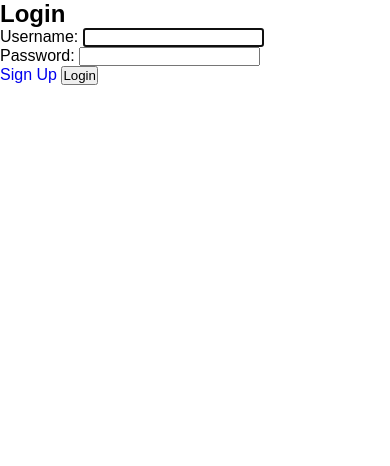
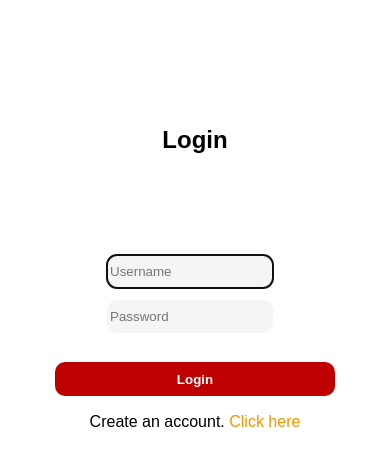
Before and after one commit to TimurRakhmanov/Group2_Project, a Django app: page /account/login/ in a window 390 px wide. Shown: the part 38-504 px from the top of the page. Run offline with Django 5.2, Linux system fonts and the light colour scheme.

Commit message:
finished login mobile design

```diff
--- a/accounts/scss/devices/_mobile.scss
+++ b/accounts/scss/devices/_mobile.scss
@@ -1,2 +1,2 @@
 @import 'header/headerMobile';
-@import 'create_user/createMobile';
+@import 'sign_user/signUserMobile';
--- a/accounts/scss/devices/create_user/_createMobile.scss
+++ b/accounts/scss/devices/sign_user/_signUserMobile.scss
@@ -1,5 +1,5 @@
 @media (min-width: $mobileScreen){
-    .create {
+    .sign {
         display: flex;
         flex-direction: column;
         align-items: center;
@@ -31,7 +31,7 @@
                 background-color: $red;
                 color: white;
                 font-weight: 600;
-                margin-top: 1vh;
+                margin-top: 2vh;
                 height: 4vh;
                 &:hover {
                     color: $red;
@@ -44,11 +44,12 @@
                 display: none;
             }
 
-            a {
-                color: $orange;
-                &:hover {
-                    text-decoration: underline;
-                }
+        }
+
+        a {
+            color: $orange;
+            &:hover {
+                text-decoration: underline;
             }
         }
     }
--- a/accounts/static/style.css
+++ b/accounts/static/style.css
@@ -23,17 +23,17 @@ li {
   }
 }
 @media (min-width: 300px) {
-  .create {
+  .sign {
     display: flex;
     flex-direction: column;
     align-items: center;
     row-gap: 2vh;
     padding-top: 15vh;
   }
-  .create > h2 {
+  .sign > h2 {
     font-size: 24px;
   }
-  .create > form {
+  .sign > form {
     width: 80%;
     display: flex;
     flex-direction: column;
@@ -41,7 +41,7 @@ li {
     row-gap: 1.5vh;
     padding-top: 10vh;
   }
-  .create > form input {
+  .sign > form input {
     border: none;
     background-color: rgb(245, 245, 245);
     height: 3vh;
@@ -49,25 +49,25 @@ li {
     width: 90%;
     padding: 2%;
   }
-  .create > form [type=submit] {
+  .sign > form [type=submit] {
     background-color: rgb(191, 0, 0);
     color: white;
     font-weight: 600;
-    margin-top: 1vh;
+    margin-top: 2vh;
     height: 4vh;
   }
-  .create > form [type=submit]:hover {
+  .sign > form [type=submit]:hover {
     color: rgb(191, 0, 0);
     background-color: white;
     border: 1px solid rgb(191, 0, 0);
   }
-  .create > form label, .create > form span, .create > form br {
+  .sign > form label, .sign > form span, .sign > form br {
     display: none;
   }
-  .create > form a {
+  .sign a {
     color: rgb(245, 150, 0);
   }
-  .create > form a:hover {
+  .sign a:hover {
     text-decoration: underline;
   }
 }/*# sourceMappingURL=style.css.map */
--- a/accounts/static/style.min.css
+++ b/accounts/static/style.min.css
@@ -1 +1 @@
-*{padding:0;margin:0;font-family:"Quicksand",sans-serif}html{scroll-behavior:smooth}a{text-decoration:none}li{list-style-type:none}@media(min-width: 300px){header{color:#bf0000;padding:2%}}@media(min-width: 300px){.create{display:flex;flex-direction:column;align-items:center;row-gap:2vh;padding-top:15vh}.create>h2{font-size:24px}.create>form{width:80%;display:flex;flex-direction:column;align-items:center;row-gap:1.5vh;padding-top:10vh}.create>form input{border:none;background-color:#f5f5f5;height:3vh;border-radius:10px;width:90%;padding:2%}.create>form [type=submit]{background-color:#bf0000;color:#fff;font-weight:600;margin-top:1vh;height:4vh}.create>form [type=submit]:hover{color:#bf0000;background-color:#fff;border:1px solid #bf0000}.create>form label,.create>form span,.create>form br{display:none}.create>form a{color:#f59600}.create>form a:hover{text-decoration:underline}}/*# sourceMappingURL=style.min.css.map */
+*{padding:0;margin:0;font-family:"Quicksand",sans-serif}html{scroll-behavior:smooth}a{text-decoration:none}li{list-style-type:none}@media(min-width: 300px){header{color:#bf0000;padding:2%}}@media(min-width: 300px){.sign{display:flex;flex-direction:column;align-items:center;row-gap:2vh;padding-top:15vh}.sign>h2{font-size:24px}.sign>form{width:80%;display:flex;flex-direction:column;align-items:center;row-gap:1.5vh;padding-top:10vh}.sign>form input{border:none;background-color:#f5f5f5;height:3vh;border-radius:10px;width:90%;padding:2%}.sign>form [type=submit]{background-color:#bf0000;color:#fff;font-weight:600;margin-top:2vh;height:4vh}.sign>form [type=submit]:hover{color:#bf0000;background-color:#fff;border:1px solid #bf0000}.sign>form label,.sign>form span,.sign>form br{display:none}.sign a{color:#f59600}.sign a:hover{text-decoration:underline}}/*# sourceMappingURL=style.min.css.map */
--- a/accounts/templates/login.html
+++ b/accounts/templates/login.html
@@ -1,10 +1,21 @@
 {% extends 'base.html' %}
 {% block title %}Login{% endblock %}
 {% block content %}
-<h2>Login</h2>
-<form method="POST">
-    {% csrf_token %} {{ form.as_p }}
-    <a href="{% url 'accounts:create' %}">Sign Up</a>
-    <input type="submit" value="Login" />
-</form>
+<div class="sign">
+    <h2>Login</h2>
+    <form method="POST">
+        {% csrf_token %} {{ form }}
+        <a href="{% url 'accounts:create' %}">Sign Up</a>
+        <input type="submit" value="Login" />
+    </form>
+    <p>
+        Create an account.
+        <a href="{% url 'accounts:create' %}">Click here</a>
+    </p>
+</div>
+<script>
+    $('[type="text"]').attr("placeholder", "Username");
+    $('[type="password"]').attr("placeholder", "Password");
+    $('form a').hide();
+</script>
 {% endblock %}
```
Also changed, not shown: accounts/templates/create.html (+9 -9 lines), README.md, 2 other files.
